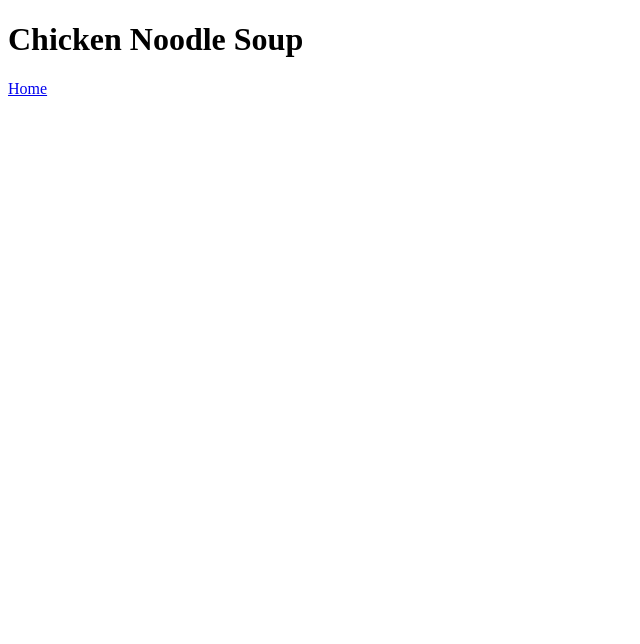
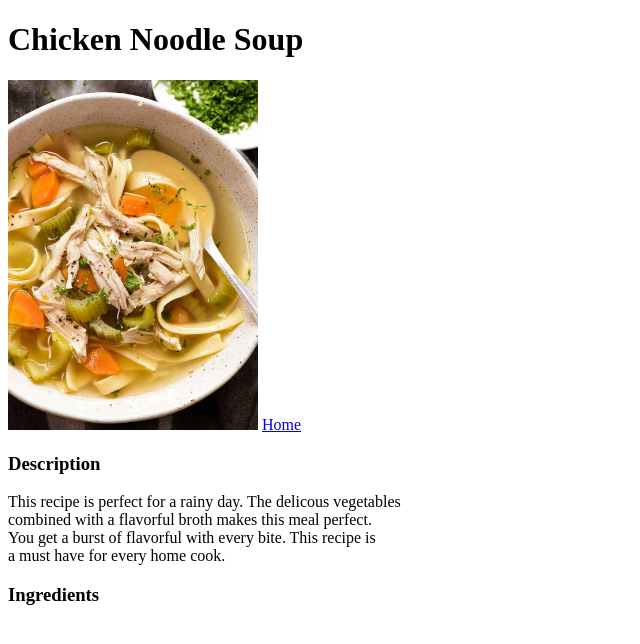
Before and after one commit to Pcat-1/odin-recipes, a plain HTML site: page recipes/chicken-soup.html in a window 1280 px wide. Shown: the whole page, without its empty margins (0-640 px from the left). Drawn offline with Linux system fonts and the light colour scheme.

Commit message:
Add more info to chicken-soup recipe page
Continuing to work on the recipe page for project completion

```diff
--- a/recipes/chicken-soup.html
+++ b/recipes/chicken-soup.html
@@ -7,6 +7,17 @@
 </head>
 <body>
     <h1>Chicken Noodle Soup</h1>
+    <img src="../images/soup.jpg" alt="Picture of Chicken Noodle Soup Dish"
+    width="250" height="350">
     <a href="../index.html">Home</a>
+    <h3>Description</h3>
+    <p>This recipe is perfect for a rainy day.
+        The delicous vegetables<Br> combined with
+        a flavorful broth makes this meal
+        perfect.<Br> You get a burst of flavorful
+        with every bite. This recipe is<Br> a must
+        have for every home cook.
+    </p>
+    <h3>Ingredients</h3>
 </body>
 </html>
```
Also changed, not shown: images/soup.jpg (added).
